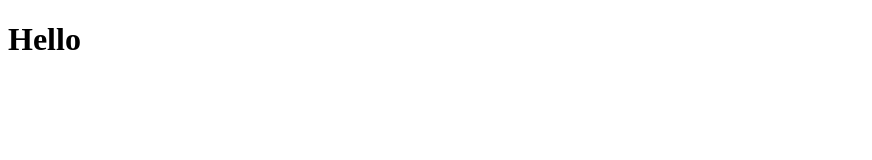
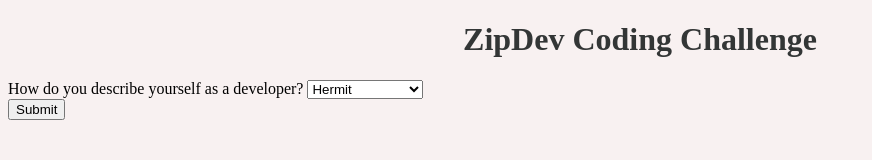
Before and after one commit to hmahmad2/ZipDev-code-challenge, a plain HTML site: page index.html in a window 1280 px wide. Shown: the whole page, without its empty margins (0-872 px from the left). Drawn offline with Linux system fonts and the light colour scheme.

Commit message:
fixed the problem of global variables not updating

```diff
--- a/index.html
+++ b/index.html
@@ -5,11 +5,34 @@
     <meta name="viewport" content="width=device-width, initial-scale=1.0">
     <meta http-equiv="X-UA-Compatible" content="ie=edge">
     <link rel="stylesheet" type="text/css" href="style.css">
+    <script src="js/app.js"></script>
+
 
     <title>JS Code Challenge</title>
 </head>
 <body>
-    <h1>Hello</h1>
-    <script src="js/app.js"></script>
+    <h1>ZipDev Coding Challenge</h1>
+
+    <form>
+        <label>
+            How do you describe yourself as a developer?
+            <select id="formOne">
+                <option value="hermit" selected="selected">Hermit</option>
+                <option value="sociable">Sociable</option>
+                <option value="serious">Serious</option>
+                <option value="grumpy">Grumpy</option>
+                <option value="doNotKnow">do not know yet</option>
+            </select>
+        </label>
+        <!-- <input type="submit" value="Submit" onclick="questionOne()" /> -->
+    </form>
+    <!-- Putting the submit button outside the form allows
+        the answer to persist and not go away in a split second -->
+    <input type="submit" value="Submit" onclick="questionOne(), questionLast()" />
+
+    <p id=testAnswer1></p>
+    <p id=testAnswer2></p>
+    <p id=testAnswer3></p>
+
 </body>
 </html>
--- a/js/app.js
+++ b/js/app.js
@@ -0,0 +1,27 @@
+var fOne;
+var fTwo;
+var fThree;
+var fFour;
+
+
+function questionOne() {
+    // fOne = document.forms["formOne"].value;
+    // fOne = document.getElementById("formOne").target;
+    // fOne = document.getElementById("formOne");
+    var e = document.getElementById("formOne");
+    var w = e.options[e.selectedIndex].text;
+    // window.fOne = e.options[e.selectedIndex].text;
+    // window.fOne = w;
+    fOne = w;
+    // document.getElementById("testAnswers").innerHTML = window.fOne;
+    document.getElementById("testAnswer1").innerHTML = fOne;
+    // console.log(window.fOne);
+    console.log(fOne);
+    // fOne = window.fOne;
+}
+
+// console.log(fOne);
+
+function questionLast() {
+    document.getElementById("testAnswer3").innerHTML = fOne;
+}
--- a/style.css
+++ b/style.css
@@ -0,0 +1,8 @@
+h1 {
+    color: rgb(51, 54, 54);
+    text-align: center;
+}
+
+body {
+    background-color: rgb(248, 241, 241);
+}
```
